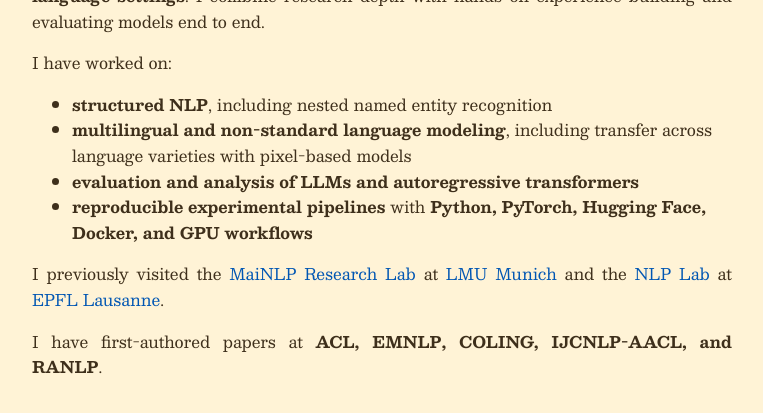
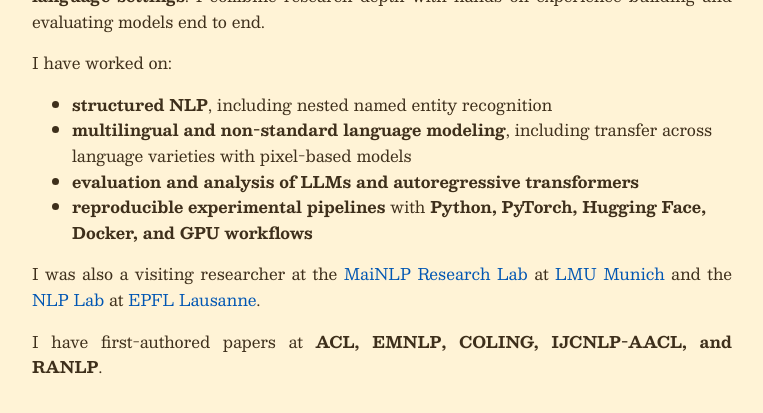
Before and after one commit to amunozo/amunozo.github.io, a Jekyll site: the page built from index.md, in a window 1280 px wide and 900 px high, scrolled down 355 px, cut to the strip 0-416 px from the top of the window. Shown: the top 413 px of the strip, without its empty margins (258-1021 px from the left). Built offline with Jekyll 4.4.1, drawn with Linux system fonts in a browser that asks for light colours.

Commit message:
Refine homepage research stay wording

```diff
--- a/index.md
+++ b/index.md
@@ -20,6 +20,6 @@ I have worked on:
 - **evaluation and analysis of LLMs and autoregressive transformers**
 - **reproducible experimental pipelines** with **Python, PyTorch, Hugging Face, Docker, and GPU workflows**
 
-I previously visited the [MaiNLP Research Lab](https://mainlp.github.io/) at [LMU Munich](https://www.lmu.de/en/) and the [NLP Lab](https://nlp.epfl.ch/) at [EPFL Lausanne](https://www.epfl.ch/schools/ic/).
+I was also a visiting researcher at the [MaiNLP Research Lab](https://mainlp.github.io/) at [LMU Munich](https://www.lmu.de/en/) and the [NLP Lab](https://nlp.epfl.ch/) at [EPFL Lausanne](https://www.epfl.ch/schools/ic/).
 
 I have first-authored papers at **ACL, EMNLP, COLING, IJCNLP-AACL, and RANLP**.
```
